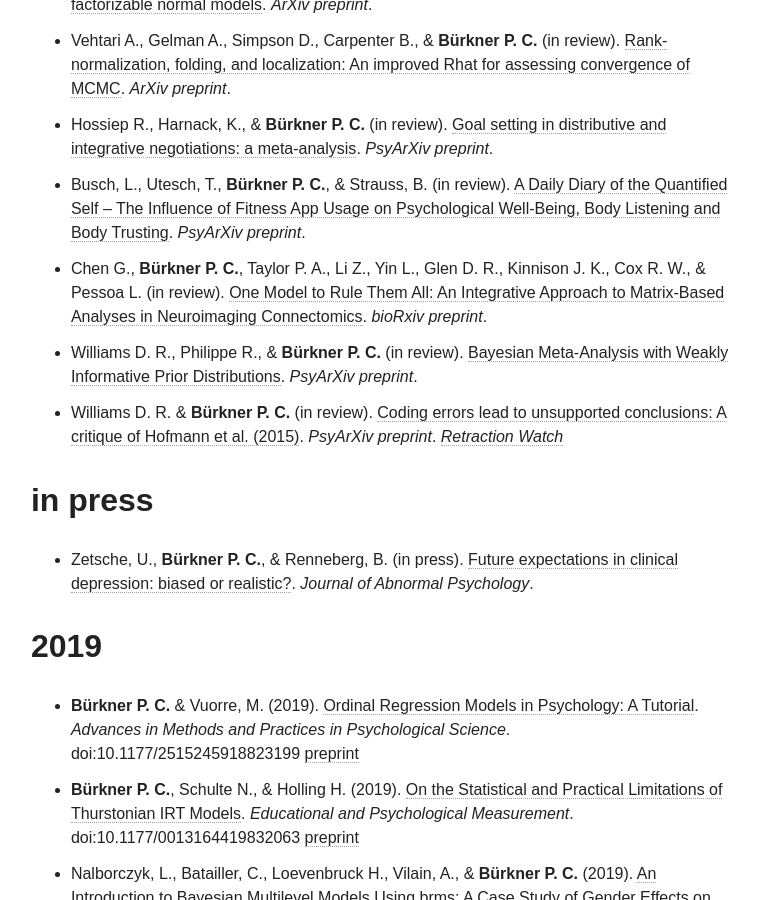
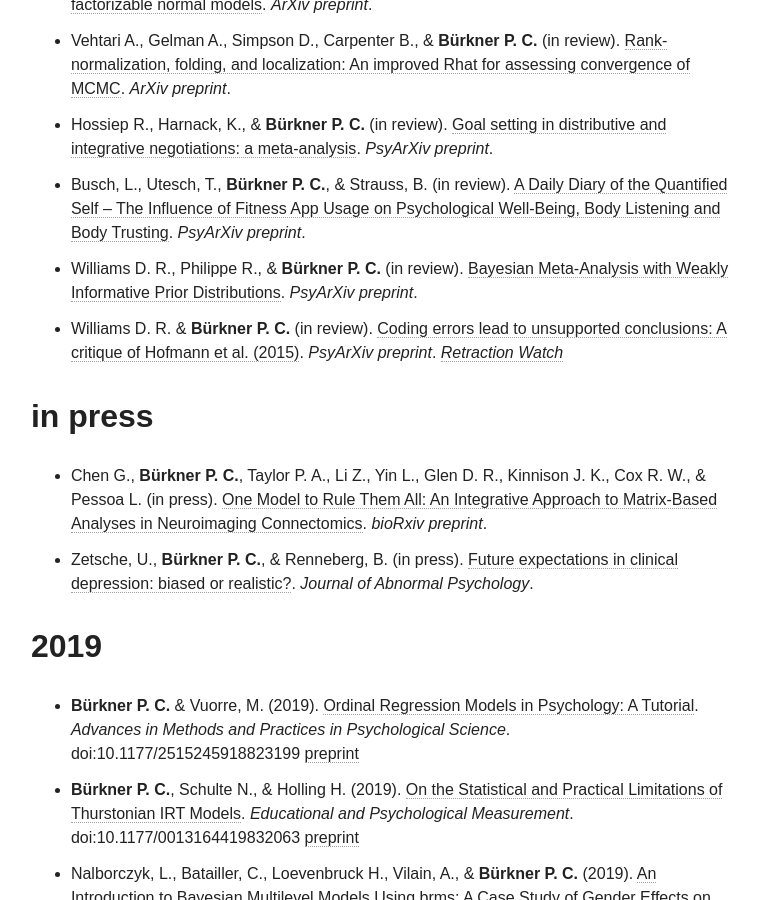
Before and after one commit to paul-buerkner/paul-buerkner.github.io, a Jekyll site: the page built from publications/index.md, in a window 1280 px wide and 900 px high, scrolled down 881 px. Shown: the whole window, without its empty margins (255-1014 px from the left). Built offline with Jekyll 4.4.1, drawn with Linux system fonts in a browser that asks for light colours; nearby versions of some CDN libraries.

Commit message:
move paper to 'in press'

```diff
--- a/publications/index.md
+++ b/publications/index.md
@@ -12,11 +12,11 @@
 * Vehtari A., Gelman A., Simpson D., Carpenter B., & **Bürkner P. C.** (in review). [Rank-normalization, folding, and localization: An improved Rhat for assessing convergence of MCMC](https://arxiv.org/abs/1903.08008). *ArXiv preprint*.
 * Hossiep R., Harnack, K., & **Bürkner P. C.** (in review). [Goal setting in distributive and integrative negotiations: a meta-analysis](https://psyarxiv.com/mkgxt). *PsyArXiv preprint*.
 * Busch, L., Utesch, T., **Bürkner P. C.**, & Strauss, B. (in review). [A Daily Diary of the Quantified Self – The Influence of Fitness App Usage on Psychological Well-Being, Body Listening and Body Trusting](https://psyarxiv.com/cd6t8/). *PsyArXiv preprint*.
-* Chen G., **Bürkner P. C.**, Taylor P. A., Li Z., Yin L., Glen D. R., Kinnison J. K., Cox R. W., & Pessoa L. (in review). [One Model to Rule Them All: An Integrative Approach to Matrix-Based Analyses in Neuroimaging Connectomics](https://www.biorxiv.org/content/early/2018/11/01/459545). *bioRxiv preprint*.
 * Williams D. R., Philippe R., & **Bürkner P. C.** (in review). [Bayesian Meta-Analysis with Weakly Informative Prior Distributions](https://psyarxiv.com/7tbrm/). *PsyArXiv preprint*.
 * Williams D. R. & **Bürkner P. C.** (in review). [Coding errors lead to unsupported conclusions: A critique of Hofmann et al. (2015)](https://osf.io/preprints/psyarxiv/2jpdb/). *PsyArXiv preprint*. [*Retraction Watch*](http://retractionwatch.com/2016/10/04/oh-well-love-hormone-doesnt-reduce-psychiatric-symptoms-says-researchers-in-request-to-retract/)
 
 ## in press
+* Chen G., **Bürkner P. C.**, Taylor P. A., Li Z., Yin L., Glen D. R., Kinnison J. K., Cox R. W., & Pessoa L. (in press). [One Model to Rule Them All: An Integrative Approach to Matrix-Based Analyses in Neuroimaging Connectomics](https://www.biorxiv.org/content/early/2018/11/01/459545). *bioRxiv preprint*.
 * Zetsche, U., **Bürkner P. C.**, & Renneberg, B. (in press). [Future expectations in clinical depression: biased or realistic?](https://psyarxiv.com/w96k2/). *Journal of Abnormal Psychology*.
 
 ## 2019
```
